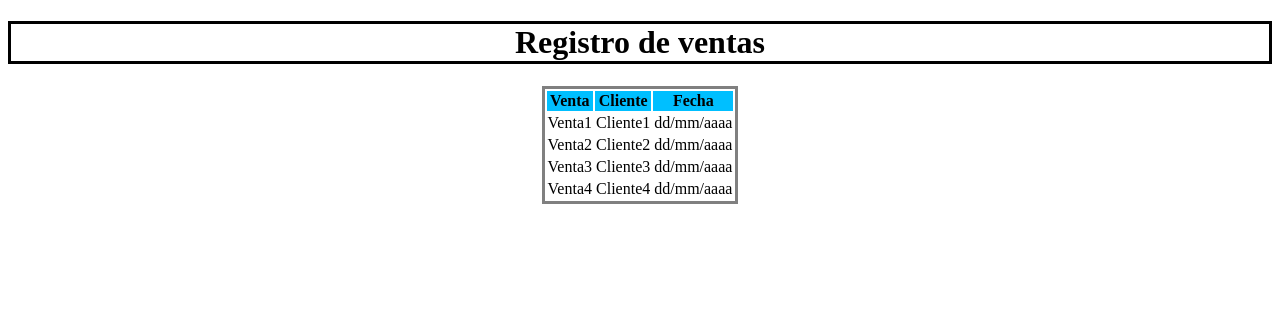
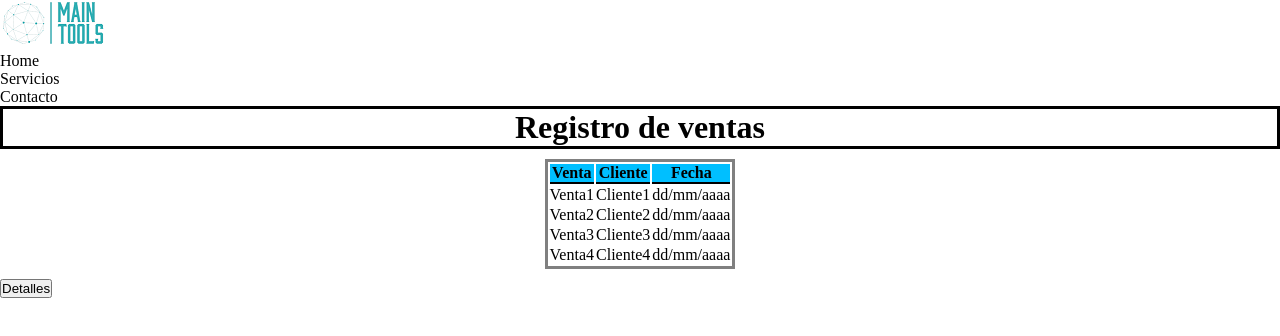
Before and after one commit to Alejandrorueda96/Registro_ventas_Maintools, a plain HTML site: page index.html in a window 1280 px wide. Drawn offline with Linux system fonts and the light colour scheme.

Commit message:
Desarrollo de Header

```diff
--- a/index.html
+++ b/index.html
@@ -8,7 +8,22 @@
     <link rel="stylesheet" href="./style.css">
 </head>
 <body>
-    <header></header>
+    <header>
+        <nav>
+            <img src="./logo_maintools.png" alt="logo maintools">
+            <ul>
+                <li>Home</li>
+                <li>Servicios</li>
+                <li>Contacto</li>
+            </ul>
+        </nav>
+
+
+
+
+
+
+    </header>
     <body>
         <div>
             <h1 class="titulo_venta">Registro de ventas</h1>
@@ -48,6 +63,10 @@
             </table>
         </div>
 
+        <div>
+            <button>Detalles</button>
+        </div>
+
     </body>
     <footer></footer>
 </body>
--- a/style.css
+++ b/style.css
@@ -2,6 +2,8 @@ h1.titulo_venta {
     border-style: solid;
     text-align: center;
 }
+
+
 
 table.borde_tabla{
     border-style: solid;
@@ -11,3 +13,11 @@ table.borde_tabla{
 tr.color_fondo{
     background-color:deepskyblue;
 }
+th{
+    border-bottom: 2px solid black;
+}
+
+*{
+    padding: 0;
+    margin: 0;
+}
```
Also changed, not shown: logo_maintools.png (added).
